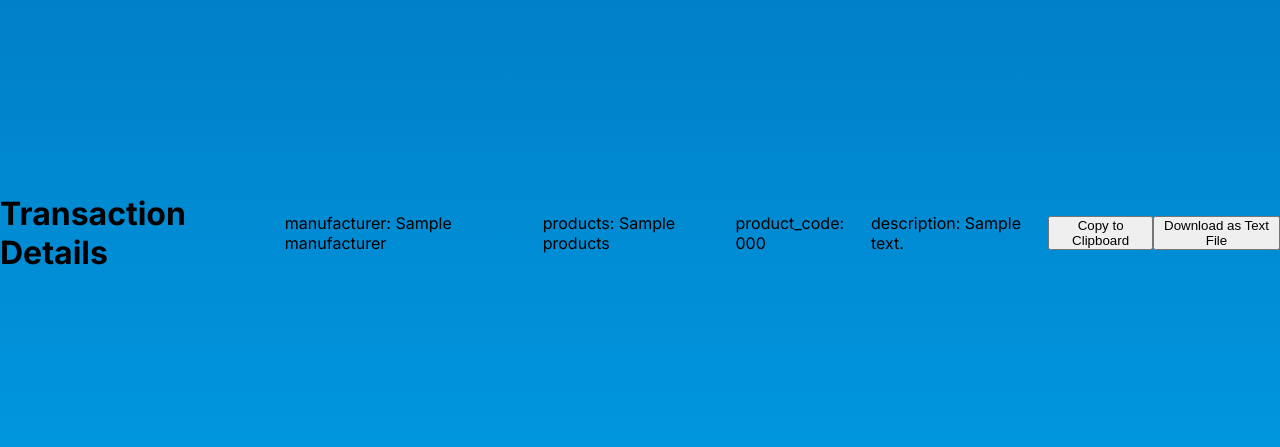
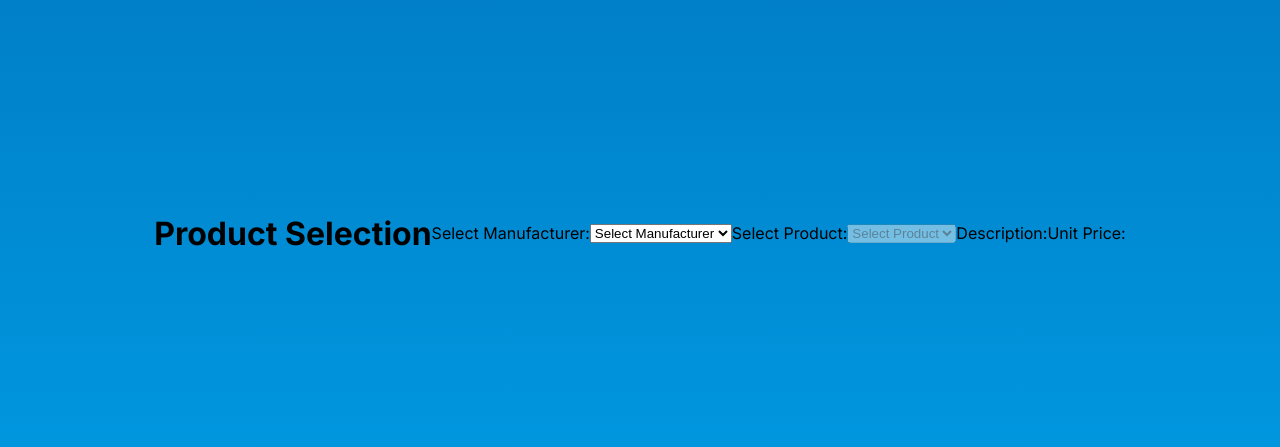
Before and after one commit to AfzalAliSolangi/Drug-Supply-Chain-using-Blockchain, a Django app: template templates/Distributor_resp.html in a window 1280 px wide. Shown: the part 167-614 px from the top of the page. Run offline with Django 4.2, Linux system fonts and the light colour scheme; the template is opened without the code that fills it: most values are stand-ins (such as "Sample title", 1, 10 or a date in 2020).

Commit message:
Added the dropdown functionanlity in view and javascript logic in html of distributor screen

```diff
--- a/templates/Distributor_resp.html
+++ b/templates/Distributor_resp.html
@@ -1,7 +1,7 @@
 <!DOCTYPE html>
 <html>
 <head>
-    <title>Transaction Details</title>
+    <title>Product Selection</title>
     <style>
         @import url('https://fonts.googleapis.com/css2?family=Inter:wght@400;500;600;700&display=swap');
         * {
@@ -65,35 +65,85 @@
     </style>
 </head>
 <body>
-    <h1>Transaction Details</h1>
-    <p>manufacturer: {{ manufacturer }}</p>
-    <p>products: {{ products }}</p>
-    <p>product_code: {{ product_code }}</p>
-    <p>description: {{ description }}</p>
+    <h1>Product Selection</h1>
 
-    <!-- Buttons -->
-    <button id="copyButton">Copy to Clipboard</button>
-    <button id="downloadButton">Download as Text File</button>
+    <!-- Dropdown for Manufacturers -->
+    <label for="manufacturerDropdown">Select Manufacturer:</label>
+    <select id="manufacturerDropdown">
+        <option value="" disabled selected>Select Manufacturer</option>
+    </select>
 
-    <!-- JavaScript to handle copying and downloading -->
+    <!-- Dropdown for Products -->
+    <label for="productDropdown">Select Product:</label>
+    <select id="productDropdown" disabled>
+        <option value="" disabled selected>Select Product</option>
+    </select>
+
+    <!-- Display Description and Unit Price -->
+    <p>Description: <span id="description"></span></p>
+    <p>Unit Price: <span id="unitPrice"></span></p>
+
     <script>
-        document.getElementById("copyButton").addEventListener("click", function() {
-            const textArea = document.createElement("textarea");
-            textArea.value = "{{ txid }}";
-            document.body.appendChild(textArea);
-            textArea.select();
-            document.execCommand("copy");
-            document.body.removeChild(textArea);
+        // Your JSON data
+        var jsonData = {{json_string|safe}};
+
+        // Populate the Manufacturer dropdown
+        var manufacturerDropdown = document.getElementById("manufacturerDropdown");
+        var manufacturers = jsonData.map(function (entry) {
+            return entry.data.json.manufacturer;
         });
 
-        document.getElementById("downloadButton").addEventListener("click", function() {
-            const blob = new Blob(["Transaction ID: {{ txid }}"], { type: "text/plain" });
-            const url = URL.createObjectURL(blob);
-            const a = document.createElement("a");
-            a.href = url;
-            a.download = "transaction.txt";
-            a.click();
-            URL.revokeObjectURL(url);
+        manufacturers.forEach(function (manufacturer) {
+            var option = document.createElement("option");
+            option.value = manufacturer;
+            option.text = manufacturer;
+            manufacturerDropdown.appendChild(option);
+        });
+
+        // Event listener for manufacturer selection
+        manufacturerDropdown.addEventListener("change", function () {
+            var selectedManufacturer = this.value;
+            var productDropdown = document.getElementById("productDropdown");
+            var descriptionElement = document.getElementById("description");
+            var unitPriceElement = document.getElementById("unitPrice");
+
+            // Find the selected manufacturer's data
+            var selectedManufacturerData = jsonData.find(function (entry) {
+                return entry.data.json.manufacturer === selectedManufacturer;
+            });
+
+            if (selectedManufacturerData) {
+                // Enable the Product dropdown and populate it with products
+                productDropdown.disabled = false;
+                productDropdown.innerHTML = "<option value='' disabled selected>Select Product</option>";
+
+                var products = selectedManufacturerData.data.json.products;
+
+                products.forEach(function (product) {
+                    var option = document.createElement("option");
+                    option.value = product.product_name;
+                    option.text = product.product_name;
+                    productDropdown.appendChild(option);
+                });
+
+                // Event listener for product selection
+                productDropdown.addEventListener("change", function () {
+                    var selectedProduct = this.value;
+
+                    // Find the selected product's data
+                    var selectedProductData = products.find(function (product) {
+                        return product.product_name === selectedProduct;
+                    });
+
+                    // Display the description and unit price
+                    descriptionElement.textContent = selectedProductData.description;
+                    unitPriceElement.textContent = selectedProductData.unit_price;
+                });
+            } else {
+                productDropdown.disabled = true;
+                descriptionElement.textContent = "";
+                unitPriceElement.textContent = "";
+            }
         });
     </script>
 </body>
```
Also changed, not shown: drugs/views.py (+2 -10 lines).
